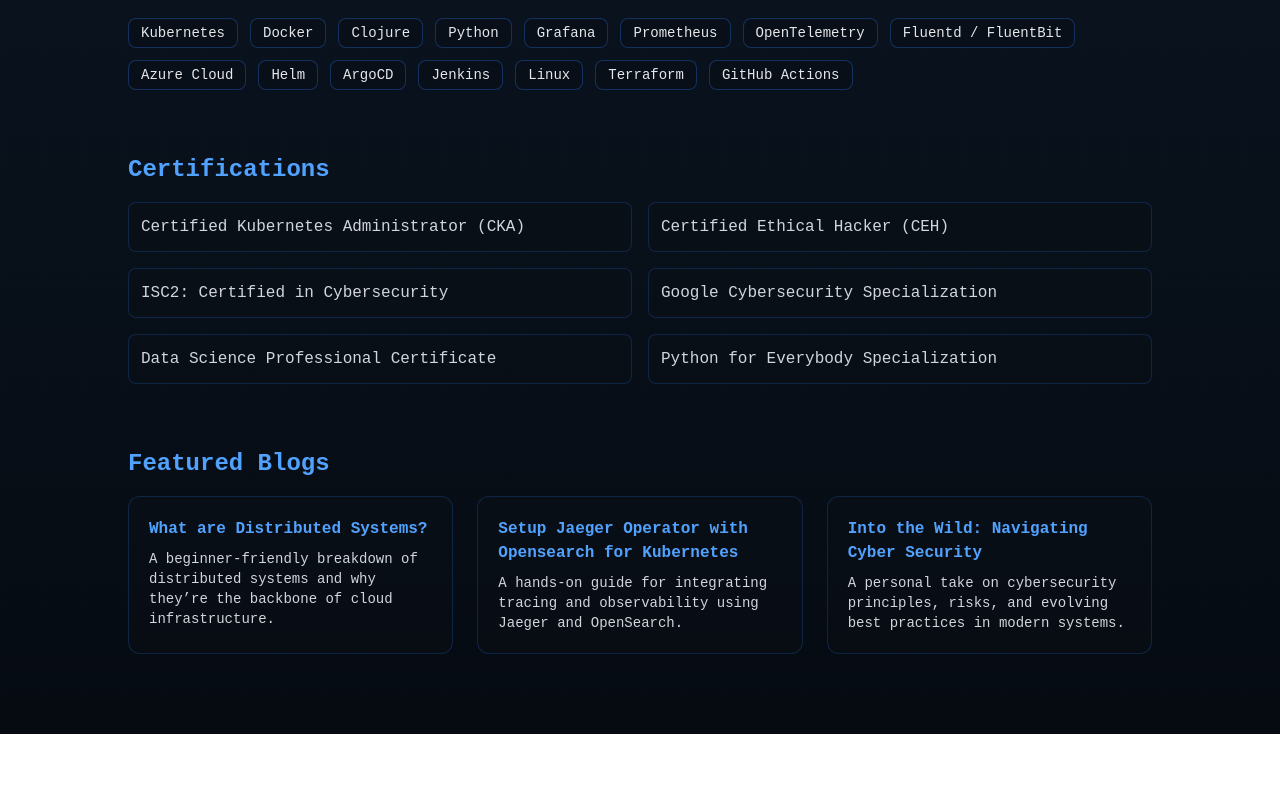
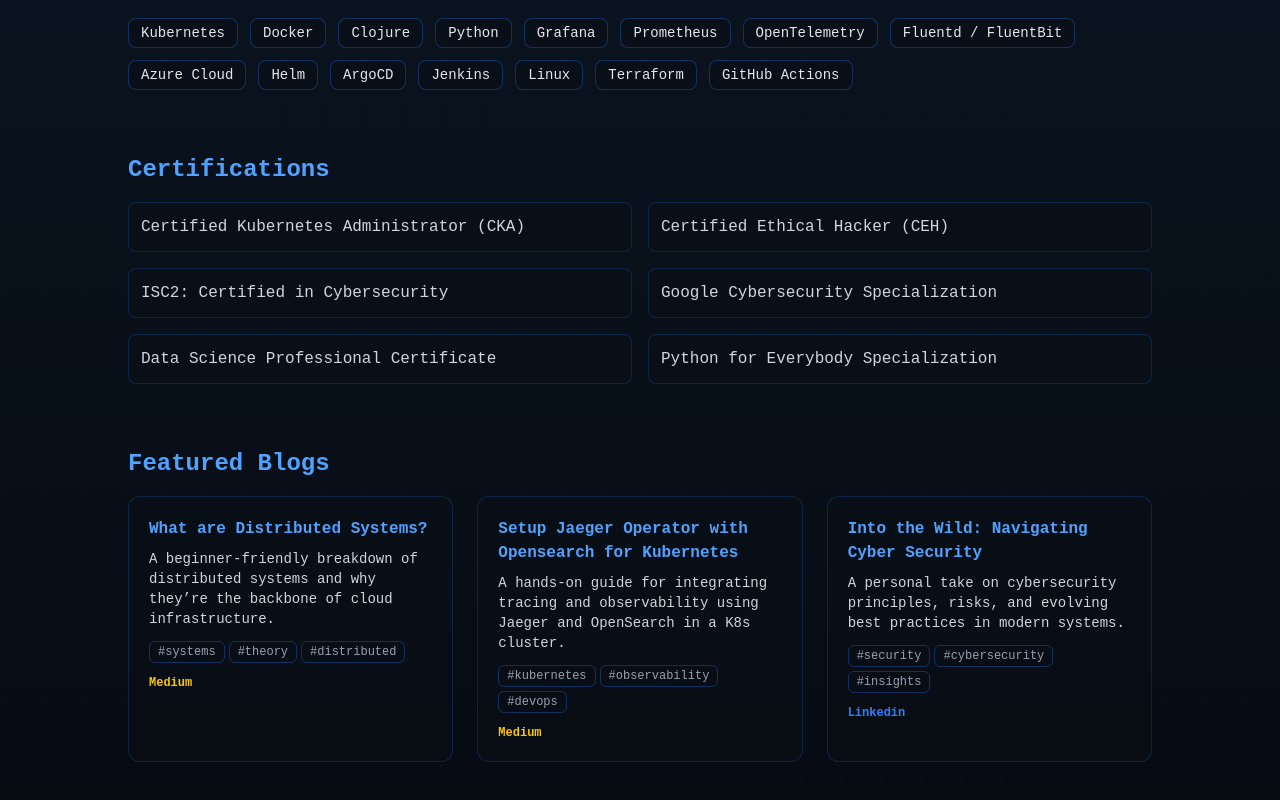
Before and after one commit to 0xhunterkiller/0xhunterkiller, a Next.js app: page /0xhunterkiller/me in a window 1280 px wide. Shown: the part 1076-1876 px from the top of the page. Before the commit the page ends 1810 px from the top, so only its background shows below. Built offline with nearby package versions, Linux system fonts and the light colour scheme.

Commit message:
blogcard on me page

```diff
--- a/app/me/page.tsx
+++ b/app/me/page.tsx
@@ -8,8 +8,11 @@
   certifications,
   featuredBlogs,
 } from "@/data/meData";
+import { blogs } from "@/data/blogsData";
+import BlogCard from "@/components/BlogCard";
 
 export default function AboutMe() {
+  const featuredBlogs = blogs.filter((b) => b.featured);
   return (
     <main className="min-h-screen flex flex-col items-center justify-start text-gray-200 py-20 px-6 md:px-16 space-y-16">
       {/* Header */}
@@ -99,17 +102,12 @@
           Featured Blogs
         </h2>
         <div className="grid md:grid-cols-3 gap-6">
-          {featuredBlogs.map(({ title, desc }) => (
-            <div
-              key={title}
-              className="border border-blue-500/20 bg-[#0b0f17]/60 rounded-xl p-5 hover:scale-[1.03] hover:border-blue-400/50 transition-all duration-300"
-            >
-              <h3 className="text-blue-400 font-semibold mb-2">{title}</h3>
-              <p className="text-gray-300 text-sm">{desc}</p>
-            </div>
+          {featuredBlogs.map((blog) => (
+            <BlogCard key={blog.title} {...blog} />
           ))}
         </div>
       </section>
+
     </main>
   );
 }
```
